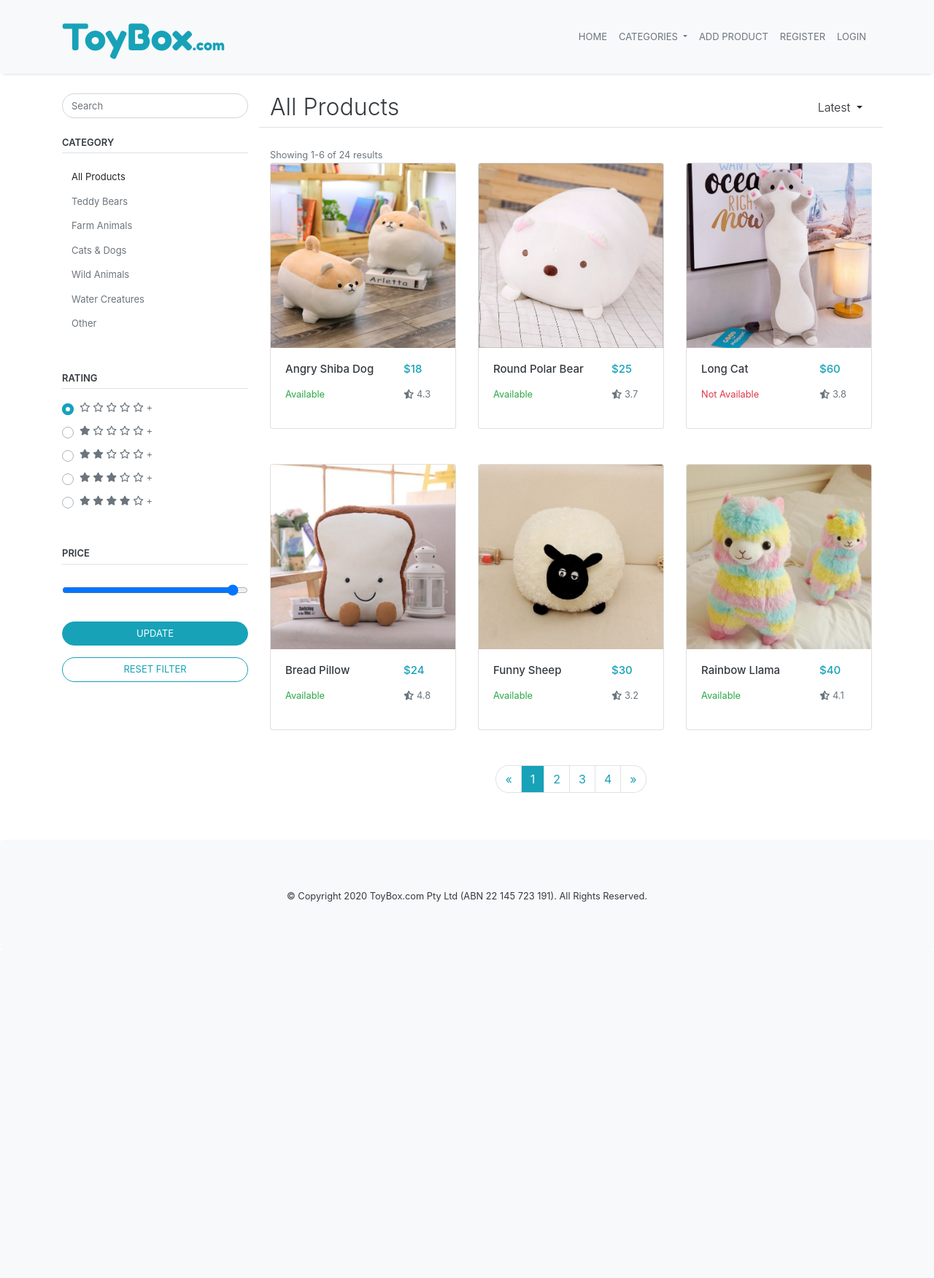
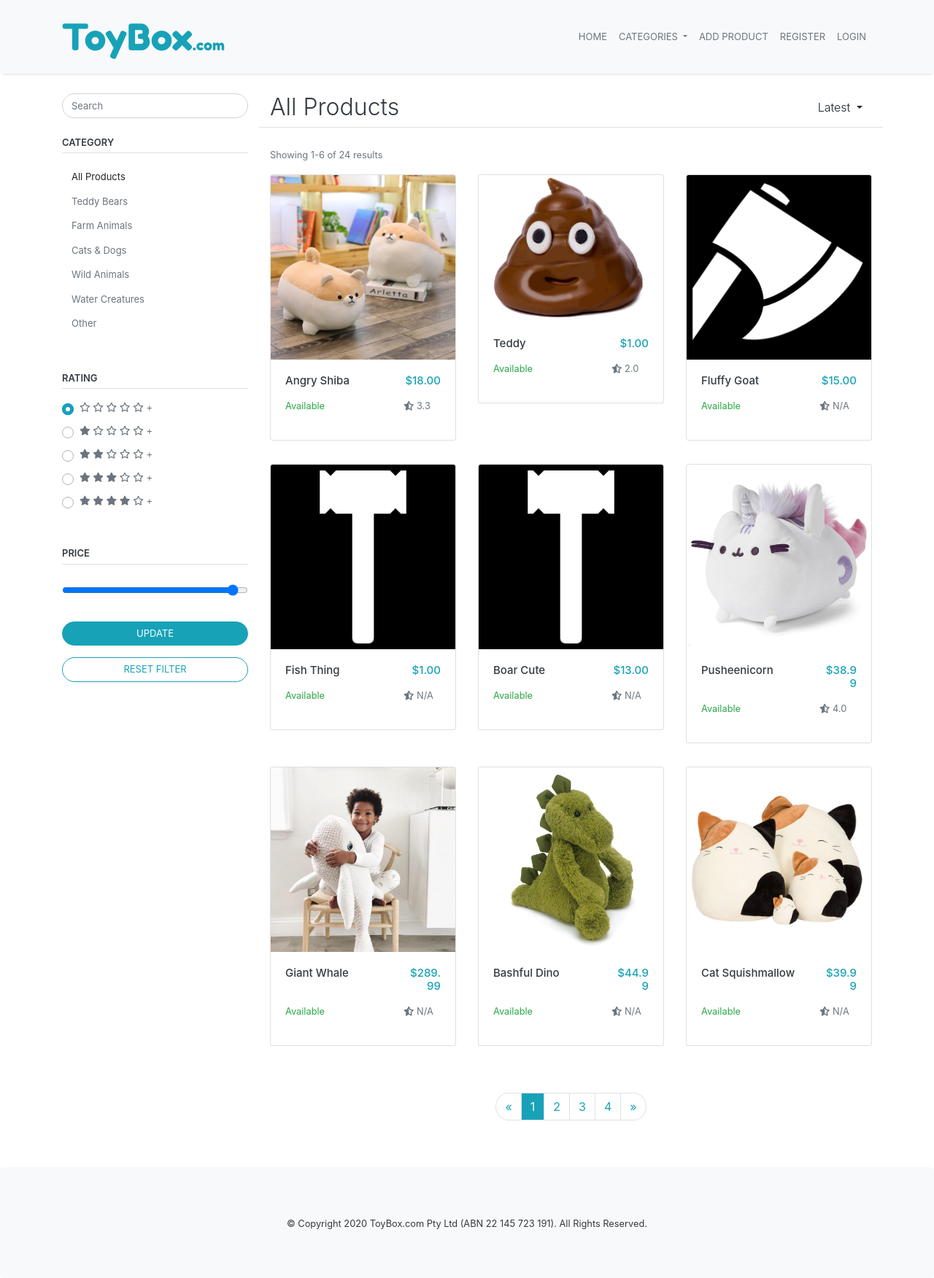
Before and after one commit to johnstonekyle/IAB207, a Flask app: page / in a window 1280 px wide. Shown: the whole page at 73% size. Before the commit the page ends 1236 px from the top, so only its background shows below. Run offline with Flask 2, Linux system fonts and the light colour scheme; data comes from the database, SQL or seed files in the repository; both versions use the stored data as it was after the commit; some libraries are stand-ins or nearby versions.

Commit message:
added rudimentary index page to view products from the database

```diff
--- a/marketplace/static/css/style.css
+++ b/marketplace/static/css/style.css
@@ -6,7 +6,7 @@ body {
 }
 
 html {
-    height: 100%;
+    min-height: 100%;
   }
 
 .navbar {
@@ -74,3 +74,12 @@ h5 {
 .order-btn {
     font-size: 20px;
 }
+
+.product-card {
+    padding-left: 0;
+    padding-right: 0;
+}
+
+.col-sm-4 {
+    padding: 0;
+}
--- a/marketplace/templates/index.html
+++ b/marketplace/templates/index.html
@@ -147,116 +147,34 @@
       </div>
       <small class="text-muted ">Showing 1-6 of 24 results</small>
 
-      <!-- first row of cards -->
+      <!-- rows of products -->
 
-      <div class="card-deck ">
-        <!-- shiba dog card -->
-        <a href="{{ url_for('product.view', id=1) }}" class="card">
-          <img class="card-img-top" src="../static/img/shiba.jpg">
+      <div class="card-deck">
+        {% for product in products %}
+          <!-- individual product card -->
+          <div class="col-sm-4 mt-3 mb-3">
+            <a href="{{ url_for('product.view', id=product.id) }}" class="card product-card">
+              <img class="card-img-top product-image" src="..{{ product.image_one }}">
               <div class="card-body">
 
                 <div class="row">
-              <h5 class="col-lg-8 card-title text-dark">Angry Shiba Dog</h5>
-              <h5 class="col-lg-4 card-title text-info">$18</h5>
+                  <h5 class="col-lg-8 card-title text-dark">{{ product.name }}</h5>
+                  <h5 style ="text-align:right;" class="col-lg-4 card-title text-info">${{ product.price }}</h5>
                 </div>
 
                 <div class="row">
+                  {% if product.current_stock > 0 %}
                   <p class="col-lg-8 card-text text-success"><small>Available</small></p>
-              <p class="col-lg-4 card-text text-muted"><small><i class="fas fa-star-half-alt"></i> 4.3</small></p>
+                  {% else %}
+                  <p style ="text-align:right;" class="col-lg-8 card-text text-danger"><small>Not Available</small></p>
+                  {% endif %}
+
+                  <p class="col-lg-4 card-text text-muted"><small><i class="fas fa-star-half-alt"></i> {{ product.rating }}</small></p>
                 </div>
-
-          </div>
-        </a>
-        <!-- polar bear card -->
-        <a href="{{ url_for('product.view', id=1) }}" class="card">
-          <img class="card-img-top" src="../static/img/polarbear.jpg">
-          <div class="card-body">
-
-            <div class="row">
-              <h5 class="col-lg-8 card-title text-dark">Round Polar Bear</h5>
-              <h5 class="col-lg-4 card-title text-info">$25</h5>
-            </div>
-
-            <div class="row">
-              <p class="col-lg-8 card-text text-success"><small>Available</small></p>
-              <p class="col-lg-4 card-text text-muted"><small><i class="fas fa-star-half-alt"></i> 3.7</small></p>
-            </div>
-
-          </div>
-        </a>
-        <!-- cat card -->
-        <a href="{{ url_for('product.view', id=1) }}" class="card">
-          <img class="card-img-top" src="../static/img/cat.jpg">
-          <div class="card-body">
-
-            <div class="row">
-              <h5 class="col-lg-8 card-title text-dark">Long Cat</h5>
-              <h5 class="col-lg-4 card-title text-info">$60</h5>
-            </div>
-
-            <div class="row">
-              <p class="col-lg-8 card-text text-danger"><small>Not Available</small></p>
-              <p class="col-lg-4 card-text text-muted"><small><i class="fas fa-star-half-alt"></i> 3.8</small></p>
-            </div>
-
               </div>
             </a>
           </div>
-
-      <!-- a second row of cards -->
-
-      <div class="card-deck mt-5">
-        <!-- bread card -->
-        <a href="{{ url_for('product.view', id=1) }}" class="card">
-          <img class="card-img-top" src="../static/img/bread.jpg">
-          <div class="card-body">
-
-            <div class="row">
-              <h5 class="col-lg-8 card-title text-dark">Bread Pillow</h5>
-              <h5 class="col-lg-4 card-title text-info">$24</h5>
-            </div>
-
-            <div class="row">
-              <p class="col-lg-8 card-text text-success"><small>Available</small></p>
-              <p class="col-lg-4 card-text text-muted"><small><i class="fas fa-star-half-alt"></i> 4.8</small></p>
-            </div>
-
-          </div>
-        </a>
-        <!-- sheep card -->
-        <a href="{{ url_for('product.view', id=1) }}" class="card">
-          <img class="card-img-top" src="../static/img/sheep.jpg">
-          <div class="card-body">
-
-            <div class="row">
-              <h5 class="col-lg-8 card-title text-dark">Funny Sheep</h5>
-              <h5 class="col-lg-4 card-title text-info">$30</h5>
-            </div>
-
-            <div class="row">
-              <p class="col-lg-8 card-text text-success"><small>Available</small></p>
-              <p class="col-lg-4 card-text text-muted"><small><i class="fas fa-star-half-alt"></i> 3.2</small></p>
-            </div>
-
-          </div>
-        </a>
-        <!-- llama card -->
-        <a href="{{ url_for('product.view', id=1) }}" class="card">
-          <img class="card-img-top" src="../static/img/llama.jpg">
-          <div class="card-body">
-
-            <div class="row">
-              <h5 class="col-lg-8 card-title text-dark">Rainbow Llama</h5>
-              <h5 class="col-lg-4 card-title text-info">$40</h5>
-            </div>
-
-            <div class="row">
-              <p class="col-lg-8 card-text text-success"><small>Available</small></p>
-              <p class="col-lg-4 card-text text-muted"><small><i class="fas fa-star-half-alt"></i> 4.1</small></p>
-            </div>
-
-          </div>
-        </a>
+        {% endfor %}
       </div>
 
       <!-- pagination -->
--- a/marketplace/views.py
+++ b/marketplace/views.py
@@ -1,8 +1,31 @@
 from flask import Blueprint, render_template
+from .models import Product
+import os
+from . import db
 
 bp = Blueprint('main', __name__)
 
 
-@bp.route('/')
+@bp.route('/', methods=['GET'])
 def index():
-    return render_template('index.html')
+    product_list = Product.query.order_by(Product.created).all()
+
+    if (not product_list): #if no products exist then return 404
+        return render_template('404.html')
+
+    #round price to 2 decimal places
+    for product in product_list:
+        product.price = round(product.price, 2)
+
+        #get review rating average
+        product.rating = 0
+        i = 0
+        for comment in product.comments:
+            product.rating += comment.rating
+            i += 1
+        if i > 0:
+            product.rating = round(product.rating/i, 1)
+        else:
+            product.rating = 'N/A'
+
+    return render_template('index.html', products = product_list)
```
Also changed, not shown: marketplace/marketplace.sqlite, marketplace/static/img/products/2_Bashful_Dino_primary_jcdino.jpg (added), marketplace/static/img/products/2_Cat_Squishmallow_primary_5892fcec-2007-45c6-958f-ebbe898c6ad4_1.09bb1304988493c3941c4f17e4a155de.jpg (added), marketplace/static/img/products/2_Cat_Squishmallow_second_Screen-Shot-2018-08-30-at-11.49.54-AM.png (added), marketplace/static/img/products/2_Giant_Whale_primary_il_794xN.2114332963_3dv6.jpg (added), marketplace/static/img/products/2_Giant_Whale_second_il_794xN.1913655890_t6d8.jpg (added), marketplace/static/img/products/2_Giant_Whale_third_il_794xN.2065631458_ojlb.jpg (added), marketplace/static/img/products/2_Pusheenicorn_primary_pusheen.jpg (added). Lines whose indentation alone changed are shown as unchanged.
